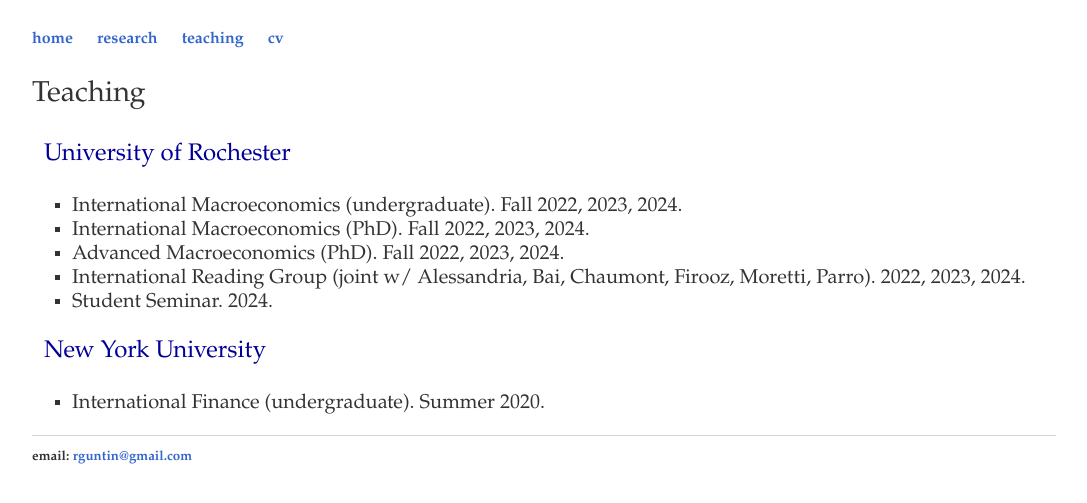
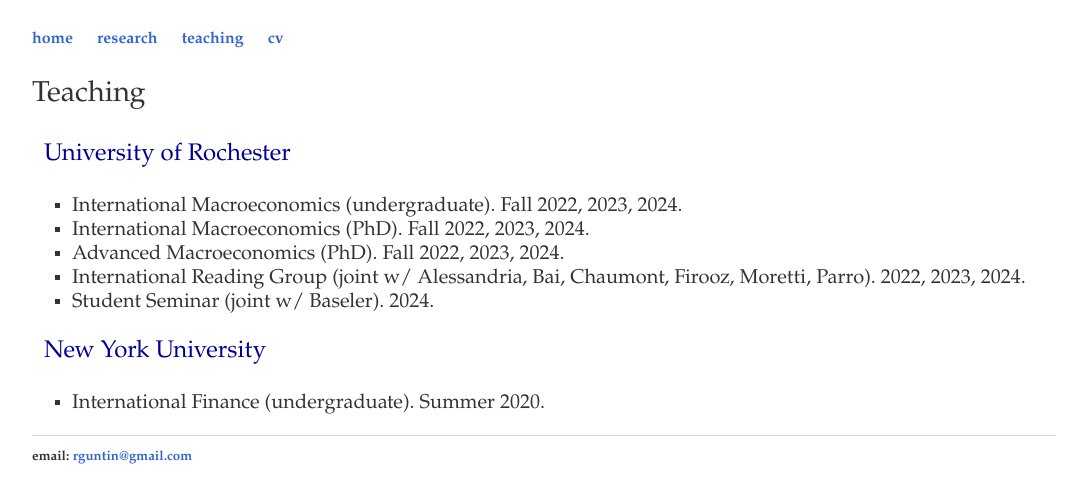
Before and after one commit to rafaguntin/rafaguntin.github.io, a Jekyll site: the page built from teaching/index.html, in a window 1280 px wide. Shown: the top 503 px of the page, without its empty margins (96-1183 px from the left). Built offline with Jekyll 4.4.1, drawn with Linux system fonts in a browser that asks for light colours.

Commit message:
Update index.html

```diff
--- a/teaching/index.html
+++ b/teaching/index.html
@@ -14,7 +14,7 @@
   <li>International Macroeconomics (PhD). Fall 2022, 2023, 2024.</li>
   <li>Advanced Macroeconomics (PhD). Fall 2022, 2023, 2024.</li>
   <li>International Reading Group (joint w/ Alessandria, Bai, Chaumont, Firooz, Moretti, Parro). 2022, 2023, 2024.</li>
-  <li>Student Seminar. 2024.</li>
+  <li>Student Seminar (joint w/ Baseler). 2024.</li>
 </ul>
 <big>
 			<p style="color:#000099">  &nbsp; New York University</p>
```
